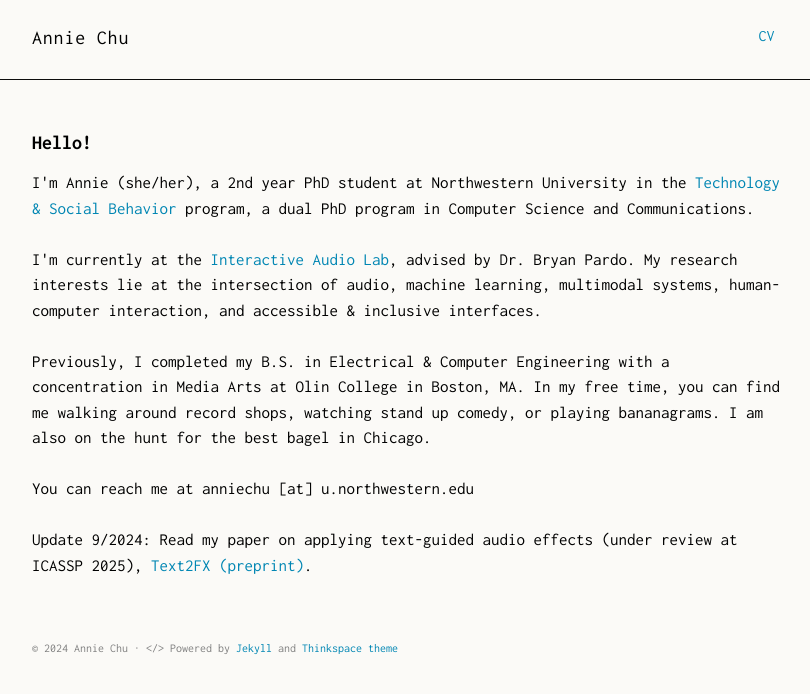
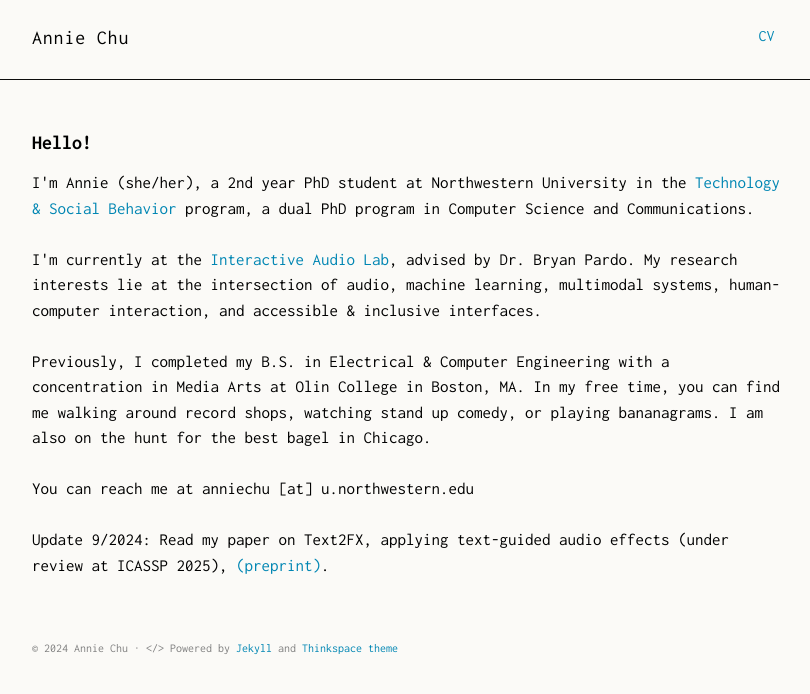
Before and after one commit to anniejchu/anniejchu.github.io, a Jekyll site: the page built from index.html, in a window 1280 px wide. Shown: the top 694 px of the page, without its empty margins (232-1042 px from the left). Built offline with Jekyll 4.4.1, drawn with Linux system fonts in a browser that asks for light colours; some web fonts are replaced.

Commit message:
adding 10/2024 cv

```diff
--- a/_includes/intro.html
+++ b/_includes/intro.html
@@ -15,7 +15,7 @@
       You can reach me at anniechu [at] u.northwestern.edu
       <br>
       <br>
-      Update 9/2024: Read my paper on applying text-guided audio effects (under review at ICASSP 2025), <a href="https://drive.google.com/file/d/1O2dLEsSoWXtrgkjJJh5K_5nmYG6H7Wjw/view?usp=sharing">Text2FX (preprint)</a>.
+      Update 9/2024: Read my paper on Text2FX, applying text-guided audio effects (under review at ICASSP 2025), <a href="https://drive.google.com/file/d/1O2dLEsSoWXtrgkjJJh5K_5nmYG6H7Wjw/view?usp=sharing">(preprint)</a>.
     </p>
     <!-- <h6 class="lead">
       Little Fun Facts
--- a/_includes/nav.html
+++ b/_includes/nav.html
@@ -3,7 +3,7 @@
   <div class="container">
     <h1 class="logo"><a href="{{ '/' | prepend: site.baseurl | prepend: site.url }}">{{ site.title_left }}<span>{{ site.title_right }}</span></a></h1>
     <ul class="navbar">
-      <li><a href="{{ '/assets/092024_CV.pdf' | prepend: site.baseurl | prepend: site.url }}">CV</a></li>
+      <li><a href="{{ '/assets/102024_CV.pdf' | prepend: site.baseurl | prepend: site.url }}">CV</a></li>
       <!-- <li><a href="{{ '/about' | prepend: site.baseurl | prepend: site.url }}">About me</a></li> -->
       <!-- <li><a href="{{ "/feed.xml" | prepend: site.baseurl | prepend: site.url }}" target="_blank">RSS</a></li> -->
     <ul>
```
Also changed, not shown: 1 other file.
